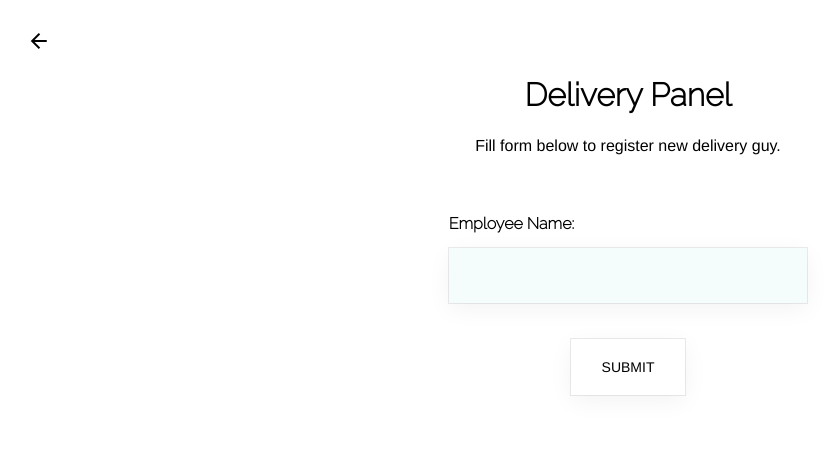
After one commit to PsimonL/Restaurant-Management-System, a Django app: page /employee_panel in a window 1280 px wide. The commit adds this page. Shown: the top 455 px of the page, without its empty margins (12-851 px from the left). Run offline with Django 3.2, Linux system fonts and the light colour scheme.

Commit message:
Add delivery panel

```diff
--- /dev/null
+++ b/apps/restaurant-base/app/templates/employee_panel.html
@@ -0,0 +1,42 @@
+{% load static %}
+
+<!DOCTYPE html>
+<html lang="pl">
+    <head>
+        <meta charset="UTF-8">
+        <meta http-equiv="X-UA_Compatible" content="IE-Edge">
+        <meta name="viewport" content="width=device-width, initial-scale=1.0">
+        <link rel="preconnect" href="https://fonts.googleapis.com">
+        <link rel="preconnect" href="https://fonts.gstatic.com" crossorigin>
+        <link href="https://fonts.googleapis.com/css2?family=Raleway:wght@200&display=swap" rel="stylesheet">
+        <link rel="stylesheet" href="https://fonts.googleapis.com/css2?family=Material+Symbols+Outlined:opsz,wght,FILL,GRAD@48,400,0,0" />
+        <link rel="stylesheet" href="{% static 'css/style.css' %}">
+        <title>Delivery Panel</title>
+    </head>
+</html>
+
+<body>
+    <div>
+        <div class="header">
+            <div style="display:flex; justify-content: left;">
+                <a href="/" style="text-decoration: none; cursor: pointer; padding: 0;">
+                    <button class="button-48" style="box-shadow: none;">
+                        <span class="material-symbols-outlined">arrow_back</span>
+                    </button>
+                </a>
+            </div>
+            <h1 style="margin-top: 0;">Delivery Panel</h1>
+            <p>Fill form below to register new delivery guy.</p>
+        </div>
+        <form action="" method="post" class="content">
+            <div style="display: grid; align-items: center;">
+                {% csrf_token %}
+                {{ form_employee }}
+            </div>
+            <div style="display: flex; justify-content: center; align-items: center; padding: 10%;">
+                <button class="button-48" role="button" type="submit"><span class="text">Submit</span></button>
+            </div>
+            </form>
+        </form>
+    </div>
+</body>
--- a/apps/restaurant-base/app/templates/main.html
+++ b/apps/restaurant-base/app/templates/main.html
@@ -36,7 +36,7 @@
       <a href="/order_panel" style="text-decoration: none; cursor: pointer;">
         <button class="button-48" role="button"><span class="text">Order Panel</span></button>
       </a>
-      <a href="/order_panel" style="text-decoration: none; cursor: pointer;">
+      <a href="/employee_panel" style="text-decoration: none; cursor: pointer;">
         <button class="button-48" role="button"><span class="text">Delivery Panel</span></button>
       </a>
     </div>
--- a/apps/restaurant-base/app/urls.py
+++ b/apps/restaurant-base/app/urls.py
@@ -1,5 +1,5 @@
 from django.urls import path
-from .views import index, customer_panel, order_panel, food_panel, order_endpoint, customer_endpoint, catalog_endpoint, employee_endpoint
+from .views import index, customer_panel, order_panel, food_panel, employee_panel, order_endpoint, customer_endpoint, catalog_endpoint, employee_endpoint
 from django.conf import settings
 from django.conf.urls.static import static
 
@@ -8,6 +8,7 @@ urlpatterns = [
     path('customer_panel', customer_panel, name="customer_panel"),
     path('order_panel', order_panel, name="order_panel"),
     path('food_panel', food_panel, name="food_panel"),
+    path('employee_panel', employee_panel, name="employee_panel"),
     path('api/order_endpoint', order_endpoint, name="order_endpoint"),
     path('api/customer_endpoint', customer_endpoint, name="customer_endpoint"),
     path('api/catalog_endpoint', catalog_endpoint, name="catalog_endpoint"),
--- a/apps/restaurant-base/app/views.py
+++ b/apps/restaurant-base/app/views.py
@@ -1,6 +1,6 @@
 from django.shortcuts import render
 from django.http import JsonResponse
-from .forms import CustomerForm, FoodForm, OrderForm
+from .forms import CustomerForm, FoodForm, OrderForm, EmployeeForm
 from .data_processing import Calculator
 from .models import Order, Customer, Catalog, Employee
 
@@ -62,13 +62,25 @@ def order_panel(request):
     context = {'form_order': form_order}
     return render(request, 'order_panel.html', context=context)
 
+def employee_panel(request):
+    form_employee = EmployeeForm(prefix='form_employee')
+    if request.method == 'POST':
+        form_employee = EmployeeForm(request.POST, prefix='form_employee')
+        if form_employee.is_valid():
+            form_employee.save()
+    else:
+        form_employee = EmployeeForm()
+
+    context = {'form_employee': form_employee}
+    return render(request, 'employee_panel.html', context=context)
+
 
 def order_endpoint(request):
     orders = Order.objects.all()
     data = {
         'order': [
             {
-                'id': order.id,
+                'id': "O" + str(order.id),
                 'date': order.date,
                 'customer_id': "C" + str(order.customer_id),
                 'employee_id': "E" + str(order.employee_id),
```
